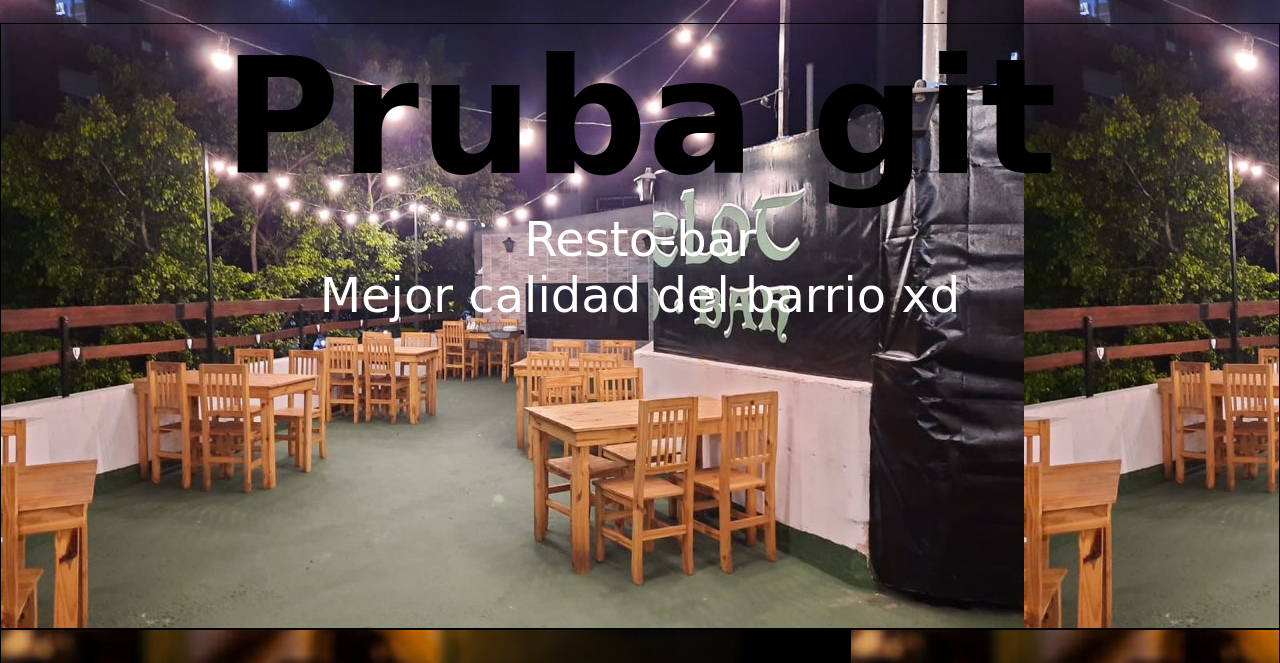
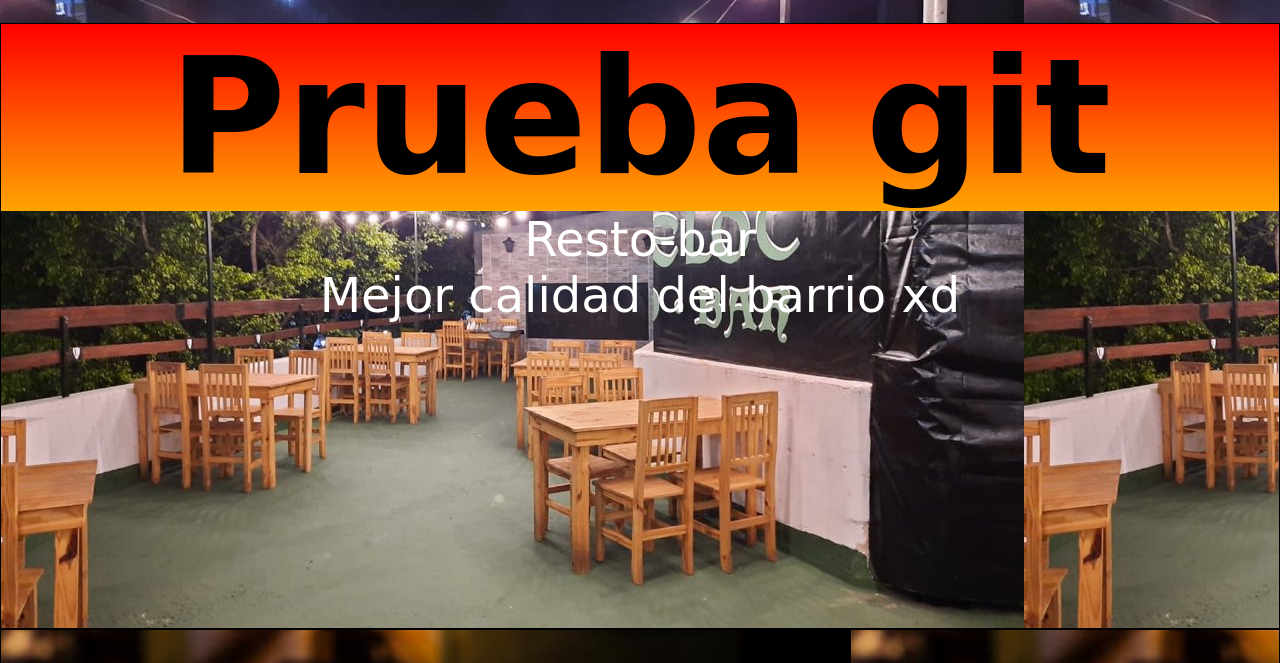
Before and after one commit to MathFer164/Lancelot, a plain HTML site: page index.html in a window 1280 px wide. Shown: the part 68-731 px from the top of the page. Drawn offline with Linux system fonts and the light colour scheme; a web font is replaced by a local one.

Commit message:
gradiente

```diff
--- a/index.html
+++ b/index.html
@@ -32,7 +32,7 @@
 
     <!-- <main class="main"> -->
         <div class="principal">
-            <h1 id="lancelot">Pruba git</h1>
+            <h1 id="lancelot">Prueba git</h1>
             <div id="parrafo">
                 <p>Resto-bar</p>
                 <p>Mejor calidad del barrio xd</p>
--- a/style.css
+++ b/style.css
@@ -18,6 +18,13 @@
     text-align: center;
     color: rgb(0, 0, 0);
     font-family: 'Tapestry', cursive;
+    background-image: linear-gradient(to bottom, red, orange);
+}
+
+#lancelot:hover {
+    color: red;
+
+
 }
 
 #parrafo {
```
